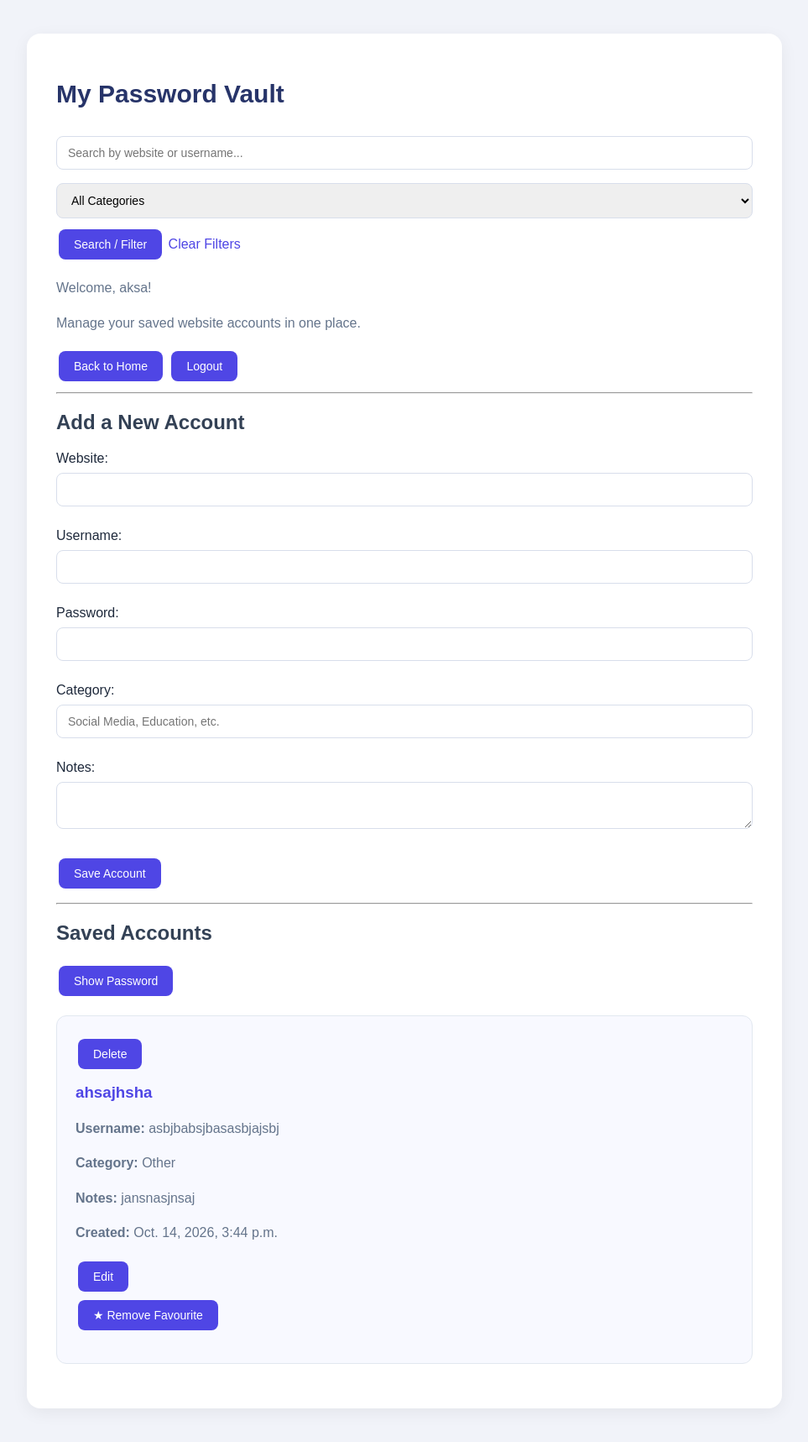
After one commit to aksaMaria/password-manager, a Django app: page /vault/ in a window 1280 px wide. The commit adds this page. Shown: the whole page at 84% size, without its empty margins (158-1121 px from the left). Run offline with Django 5.2, Linux system fonts and the light colour scheme; a user stored in the database is signed in; data comes from the database, SQL or seed files in the repository; both versions use the stored data as it was before the commit.

Commit message:
Update Django Password Manager project

```diff
--- a/config/urls.py
+++ b/config/urls.py
@@ -8,4 +8,25 @@ urlpatterns = [
     path("register/", views.register_view, name="register"),
     path("login/", views.login_view, name="login"),
     path("logout/", views.logout_view, name="logout"),
+    path("vault/", views.vault_view, name="vault"),
+    path(
+    "reveal/<int:password_id>/",
+    views.reveal_password,
+    name="reveal_password"
+),
+    path(
+    "delete/<int:password_id>/",
+    views.delete_password,
+    name="delete_password"
+),
+path(
+    "edit/<int:password_id>/",
+    views.edit_password,
+    name="edit_password"
+),
+path(
+    "favorite/<int:password_id>/",
+    views.toggle_favorite,
+    name="toggle_favorite"
+),
 ]
--- /dev/null
+++ b/requirements.txt
@@ -0,0 +1,3 @@
+Django==6.1.2
+cryptography==50.0.2
+python-dotenv==1.2.4
--- /dev/null
+++ b/vault/templates/vault.html
@@ -0,0 +1,244 @@
+
+<!DOCTYPE html>
+<html lang="en">
+<head>
+    <meta charset="UTF-8">
+    <meta name="viewport" content="width=device-width, initial-scale=1.0">
+    <title>Password Vault</title>
+
+
+<style>
+    * {
+        box-sizing: border-box;
+    }
+
+    body {
+        font-family: Arial, sans-serif;
+        background-color: #f1f3f9;
+        margin: 0;
+        padding: 40px 20px;
+        color: #1e293b;
+    }
+
+    .container {
+        max-width: 900px;
+        margin: auto;
+        background: white;
+        padding: 35px;
+        border-radius: 16px;
+        box-shadow: 0 5px 20px rgba(0, 0, 0, 0.06);
+    }
+
+    h1 {
+        color: #273469;
+        font-size: 30px;
+        margin-bottom: 25px;
+    }
+
+    h2 {
+        color: #334155;
+    }
+
+    h3 {
+        color: #4f46e5;
+    }
+
+    p {
+        color: #64748b;
+        line-height: 1.6;
+    }
+
+    input, select, textarea {
+        width: 100%;
+        padding: 11px 13px;
+        margin: 8px 0;
+        border: 1px solid #d8deeb;
+        border-radius: 8px;
+        font-size: 14px;
+    }
+
+    input:focus, select:focus, textarea:focus {
+        outline: none;
+        border-color: #6366f1;
+    }
+
+    button, .button {
+        display: inline-block;
+        background-color: #4f46e5;
+        color: white;
+        padding: 10px 18px;
+        border: none;
+        border-radius: 8px;
+        text-decoration: none;
+        cursor: pointer;
+        margin: 5px 3px;
+        font-size: 14px;
+    }
+
+    button:hover, .button:hover {
+        background-color: #3730a3;
+    }
+
+    .password-card {
+        background-color: #f8f9ff;
+        padding: 22px;
+        margin: 18px 0;
+        border-radius: 12px;
+        border: 1px solid #e2e8f0;
+    }
+
+    .password-card h3 {
+        margin-top: 0;
+    }
+
+    form {
+        margin-bottom: 12px;
+    }
+
+    a {
+        color: #4f46e5;
+        text-decoration: none;
+    }
+
+    a:hover {
+        text-decoration: underline;
+    }
+</style>
+
+</head>
+
+<body>
+    <div class="container">
+        <h1>My Password Vault</h1>
+        <form method="GET" action="{% url 'vault' %}">
+
+    <input
+        type="text"
+        name="q"
+        placeholder="Search by website or username..."
+        value="{{ search_query }}"
+    >
+
+    <select name="category">
+        <option value="">All Categories</option>
+
+        <option value="Social Media"
+            {% if selected_category == "Social Media" %}selected{% endif %}>
+            Social Media
+        </option>
+
+        <option value="Banking"
+            {% if selected_category == "Banking" %}selected{% endif %}>
+            Banking
+        </option>
+
+        <option value="Education"
+            {% if selected_category == "Education" %}selected{% endif %}>
+            Education
+        </option>
+
+        <option value="Work"
+            {% if selected_category == "Work" %}selected{% endif %}>
+            Work
+        </option>
+
+        <option value="Business"
+            {% if selected_category == "Business" %}selected{% endif %}>
+             Business
+        </option>
+
+        <option value="Other"
+            {% if selected_category == "Other" %}selected{% endif %}>
+            Other
+        </option>
+    </select>
+
+    <button type="submit">Search / Filter</button>
+
+    <a href="{% url 'vault' %}">Clear Filters</a>
+
+</form>
+
+        <p>Welcome, {{ user.username }}!</p>
+
+        <p>Manage your saved website accounts in one place.</p>
+
+        <a href="/" class="button">Back to Home</a>
+        <a href="/logout/" class="button">Logout</a>
+
+        <hr>
+
+        <h2>Add a New Account</h2>
+
+<form method="POST">
+    {% csrf_token %}
+
+    <label>Website:</label><br>
+    <input type="text" name="website" required><br><br>
+
+    <label>Username:</label><br>
+    <input type="text" name="username" required><br><br>
+
+    <label>Password:</label><br>
+    <input type="password" name="password" required><br><br>
+
+    <label>Category:</label><br>
+    <input type="text" name="category" placeholder="Social Media, Education, etc."><br><br>
+
+    <label>Notes:</label><br>
+    <textarea name="notes"></textarea><br><br>
+
+    <button type="submit">Save Account</button>
+</form>
+
+<hr>
+
+<h2>Saved Accounts</h2>
+
+{% for item in passwords %}
+<form method="POST" action="{% url 'reveal_password' item.id %}">
+    {% csrf_token %}
+    <button type="submit">Show Password</button>
+</form>
+
+{% if revealed_id == item.id %}
+    <p><strong>Password:</strong> {{ revealed_password }}</p>
+{% endif %}
+    <div class="password-card">
+        <form method="POST" action="{% url 'delete_password' item.id %}">
+    {% csrf_token %}
+    <button type="submit"
+            onclick="return confirm('Are you sure you want to delete this account?');">
+        Delete
+    </button>
+         </form>
+    <h3>{{ item.website }}</h3>
+
+    <p><strong>Username:</strong> {{ item.username }}</p>
+
+    <p><strong>Category:</strong> {{ item.category }}</p>
+
+    <p><strong>Notes:</strong> {{ item.notes }}</p>
+
+    <p><strong>Created:</strong> {{ item.created_at }}</p>
+    <a href="{% url 'edit_password' item.id %}">
+    <button type="button">Edit</button>
+</a>
+<form method="POST" action="{% url 'toggle_favorite' item.id %}">
+    {% csrf_token %}
+
+    <button type="submit">
+        {% if item.is_favorite %}
+            ★ Remove Favourite
+        {% else %}
+            ☆ Add Favourite
+        {% endif %}
+    </button>
+</form>
+</div>
+{% empty %}
+    <p>No accounts saved yet.</p>
+{% endfor %}
+    </div>
+</body>
+</html>
--- a/vault/views.py
+++ b/vault/views.py
@@ -3,7 +3,35 @@ from django.shortcuts import render, redirect
 from django.contrib.auth.models import User
 from django.contrib.auth import authenticate, login, logout
 from django.contrib import messages
+from django.contrib.auth.decorators import login_required
+from .models import SavedPassword
+from cryptography.fernet import Fernet
+from django.conf import settings
+from django.shortcuts import get_object_or_404
+from django.db.models import Q
 
+def encrypt_password(password):
+    key = settings.PASSWORD_ENCRYPTION_KEY
+
+    if not key:
+        raise ValueError("Encryption key is missing!")
+
+    cipher = Fernet(key.encode())
+    encrypted = cipher.encrypt(password.encode())
+
+    return encrypted.decode()
+
+
+def decrypt_password(encrypted_password):
+    key = settings.PASSWORD_ENCRYPTION_KEY
+
+    if not key:
+        raise ValueError("Encryption key is missing!")
+
+    cipher = Fernet(key.encode())
+    decrypted = cipher.decrypt(encrypted_password.encode())
+
+    return decrypted.decode()
 
 def home(request):
     return render(request, "home.html")
@@ -11,18 +39,32 @@ def home(request):
 
 def register_view(request):
     if request.method == "POST":
-        username = request.POST.get("username")
-        password = request.POST.get("password")
-        confirm_password = request.POST.get("confirm_password")
 
+        username = request.POST.get("username", "").strip()
+        password = request.POST.get("password", "")
+        confirm_password = request.POST.get("confirm_password", "")
+
+        # Check empty fields
+        if not username or not password or not confirm_password:
+            messages.error(request, "All fields are required!")
+            return redirect("register")
+
+        # Check password length
+        if len(password) < 8:
+            messages.error(request, "Password must contain at least 8 characters!")
+            return redirect("register")
+
+        # Check password confirmation
         if password != confirm_password:
             messages.error(request, "Passwords do not match!")
             return redirect("register")
 
+        # Check duplicate username
         if User.objects.filter(username=username).exists():
             messages.error(request, "Username already exists!")
             return redirect("register")
 
+        # Create account
         User.objects.create_user(
             username=username,
             password=password
@@ -33,12 +75,18 @@ def register_view(request):
 
     return render(request, "register.html")
 
-
 def login_view(request):
     if request.method == "POST":
-        username = request.POST.get("username")
-        password = request.POST.get("password")
 
+        username = request.POST.get("username", "").strip()
+        password = request.POST.get("password", "")
+
+        # Check empty fields
+        if not username or not password:
+            messages.error(request, "Please enter both username and password!")
+            return render(request, "login.html")
+
+        # Authenticate user
         user = authenticate(
             request,
             username=username,
@@ -48,14 +96,154 @@ def login_view(request):
         if user is not None:
             login(request, user)
             messages.success(request, "Login successful!")
-            return redirect("home")
+            return redirect("vault")
 
         messages.error(request, "Invalid username or password!")
 
     return render(request, "login.html")
 
 
-
 def logout_view(request):
     logout(request)
     return redirect("home")
+
+
+@login_required(login_url="login")
+def vault_view(request):
+
+    if request.method == "POST":
+
+        website = request.POST.get("website")
+        username = request.POST.get("username")
+        password = request.POST.get("password")
+        category = request.POST.get("category") or "Other"
+        notes = request.POST.get("notes")
+
+        SavedPassword.objects.create(
+            user=request.user,
+            website=website,
+            username=username,
+            encrypted_password=encrypt_password(password),
+            category=category,
+            notes=notes
+        )
+
+        messages.success(request, "Account saved successfully!")
+        return redirect("vault")
+
+    passwords = SavedPassword.objects.filter(user=request.user)
+
+    search_query = request.GET.get("q", "")
+
+    if search_query:
+        passwords = passwords.filter(
+            Q(website__icontains=search_query) |
+            Q(username__icontains=search_query)
+        )
+
+    selected_category = request.GET.get("category", "")
+
+    if selected_category:
+        passwords = passwords.filter(category=selected_category)
+
+    return render(request, "vault.html", {
+        "passwords": passwords,
+        "search_query": search_query,
+        "selected_category": selected_category
+    })
+
+
+@login_required(login_url="login")
+def reveal_password(request, password_id):
+
+    if request.method != "POST":
+        return redirect("vault")
+
+    saved_password = get_object_or_404(
+        SavedPassword,
+        id=password_id,
+        user=request.user
+    )
+
+    decrypted_password = decrypt_password(
+        saved_password.encrypted_password
+    )
+
+    passwords = SavedPassword.objects.filter(
+        user=request.user
+    )
+
+    return render(request, "vault.html", {
+        "passwords": passwords,
+        "revealed_password": decrypted_password,
+        "revealed_id": saved_password.id
+    })
+
+@login_required(login_url="login")
+def delete_password(request, password_id):
+
+    if request.method != "POST":
+        return redirect("vault")
+
+    saved_password = get_object_or_404(
+        SavedPassword,
+        id=password_id,
+        user=request.user
+    )
+
+    saved_password.delete()
+
+    messages.success(request, "Account deleted successfully!")
+
+    return redirect("vault")
+
+@login_required(login_url="login")
+def edit_password(request, password_id):
+
+    if request.method not in ["GET", "POST"]:
+        return redirect("vault")
+
+    saved_password = get_object_or_404(
+        SavedPassword,
+        id=password_id,
+        user=request.user
+    )
+
+    if request.method == "POST":
+
+        saved_password.website = request.POST.get("website")
+        saved_password.username = request.POST.get("username")
+        saved_password.category = request.POST.get("category") or "Other"
+        saved_password.notes = request.POST.get("notes")
+
+        new_password = request.POST.get("password")
+
+        if new_password:
+            saved_password.encrypted_password = encrypt_password(new_password)
+
+        saved_password.save()
+
+        messages.success(request, "Account updated successfully!")
+        return redirect("vault")
+
+    return render(request, "edit_password.html", {
+        "saved_password": saved_password
+    })
+
+@login_required(login_url="login")
+def toggle_favorite(request, password_id):
+
+    if request.method != "POST":
+        return redirect("vault")
+
+    saved_password = get_object_or_404(
+        SavedPassword,
+        id=password_id,
+        user=request.user
+    )
+
+    saved_password.is_favorite = not saved_password.is_favorite
+
+    saved_password.save()
+
+    return redirect("vault")
```
Also changed, not shown: config/settings.py (+8 -2 lines), vault/templates/edit_password.html (added, +135 -0 lines), vault/templates/login.html (+43 -8 lines), vault/templates/register.html (+46 -9 lines), README.md, db.sqlite3 (deleted), 1 other file.
